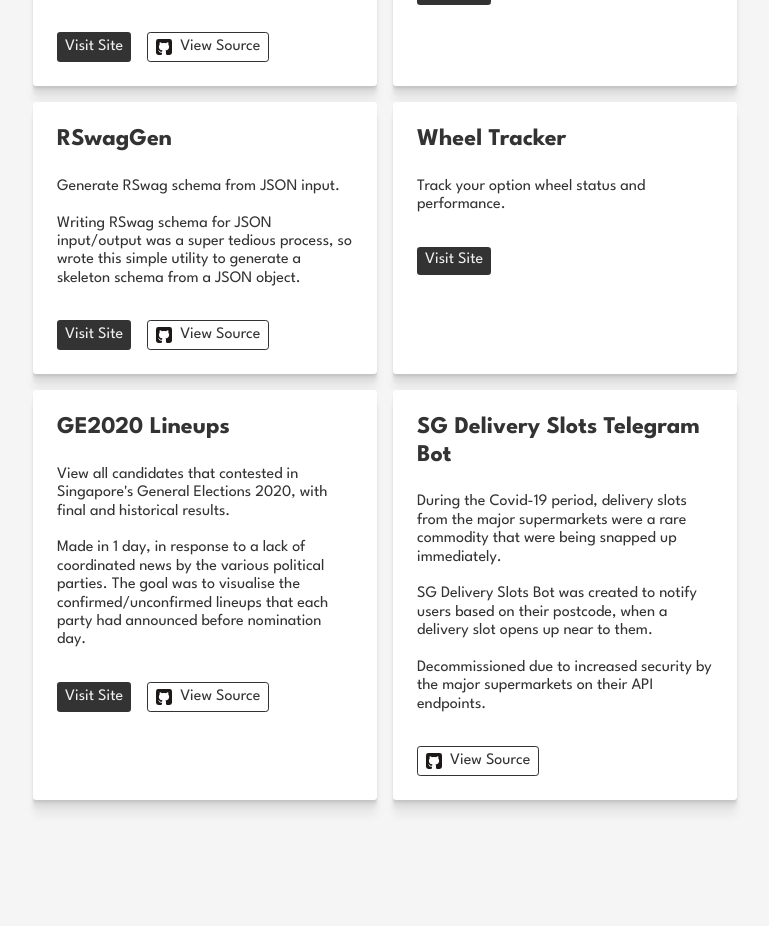
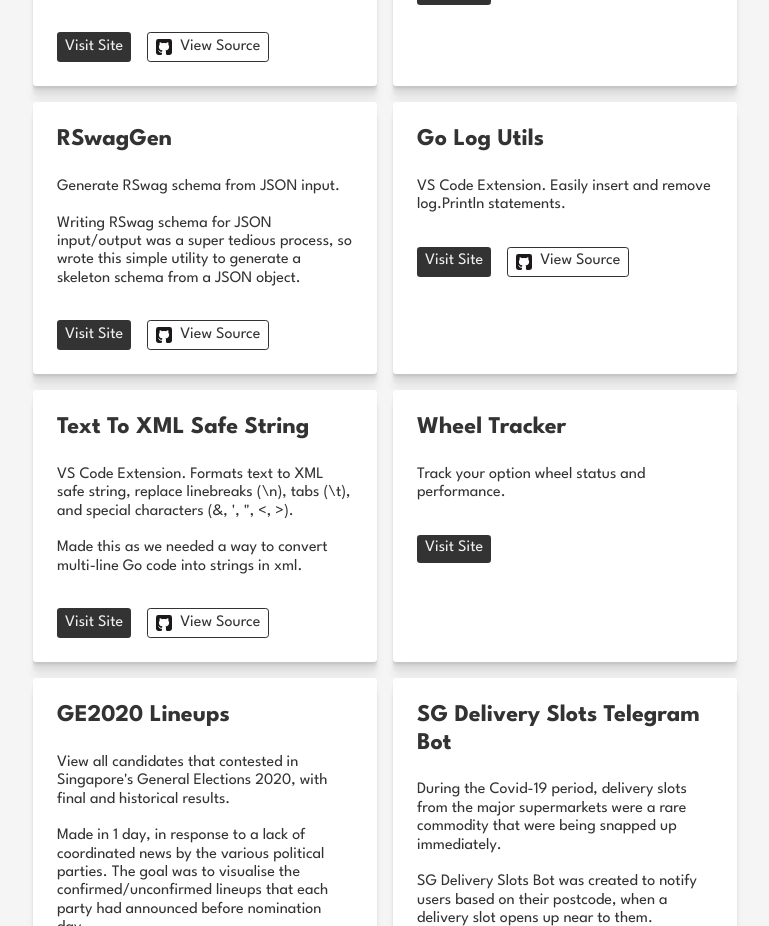
Before and after one commit to gpng/gpng.github.io, a Next.js app: page / in a window 1280 px wide. Shown: the part 1259-2185 px from the top of the page, without its empty margins (255-1024 px from the left). Before the commit the page ends 2155 px from the top, so only its background shows below. Built offline with nearby package versions, Linux system fonts and the light colour scheme.

Commit message:
Add projects

```diff
--- a/components/Projects/Projects.jsx
+++ b/components/Projects/Projects.jsx
@@ -43,6 +43,20 @@ Writing RSwag schema for JSON input/output was a super tedious process, so wrote
         source="https://github.com/gpng/meetgowhere"
       />
       <ProjectCard
+        title="Go Log Utils"
+        description={`VS Code Extension. Easily insert and remove log.Println statements.`}
+        url="https://marketplace.visualstudio.com/items?itemName=gpng.go-log-utils/"
+        source="https://github.com/gpng/vscode-go-log-utils"
+      />
+      <ProjectCard
+        title="Text To XML Safe String"
+        description={`VS Code Extension. Formats text to XML safe string, replace linebreaks (\\n), tabs (\\t), and special characters (&, ', ", <, >).
+
+Made this as we needed a way to convert multi-line Go code into strings in xml.`}
+        url="https://marketplace.visualstudio.com/items?itemName=gpng.text-to-xml-safe-string"
+        source="https://github.com/gpng/vscode-text-to-xml-safe-string"
+      />
+      <ProjectCard
         title="Wheel Tracker"
         description={`Track your option wheel status and performance.`}
         url="http://wheel.gpng.tech/"
```
Also changed, not shown: 3 other files (tests, documents, lock files or other folders).
